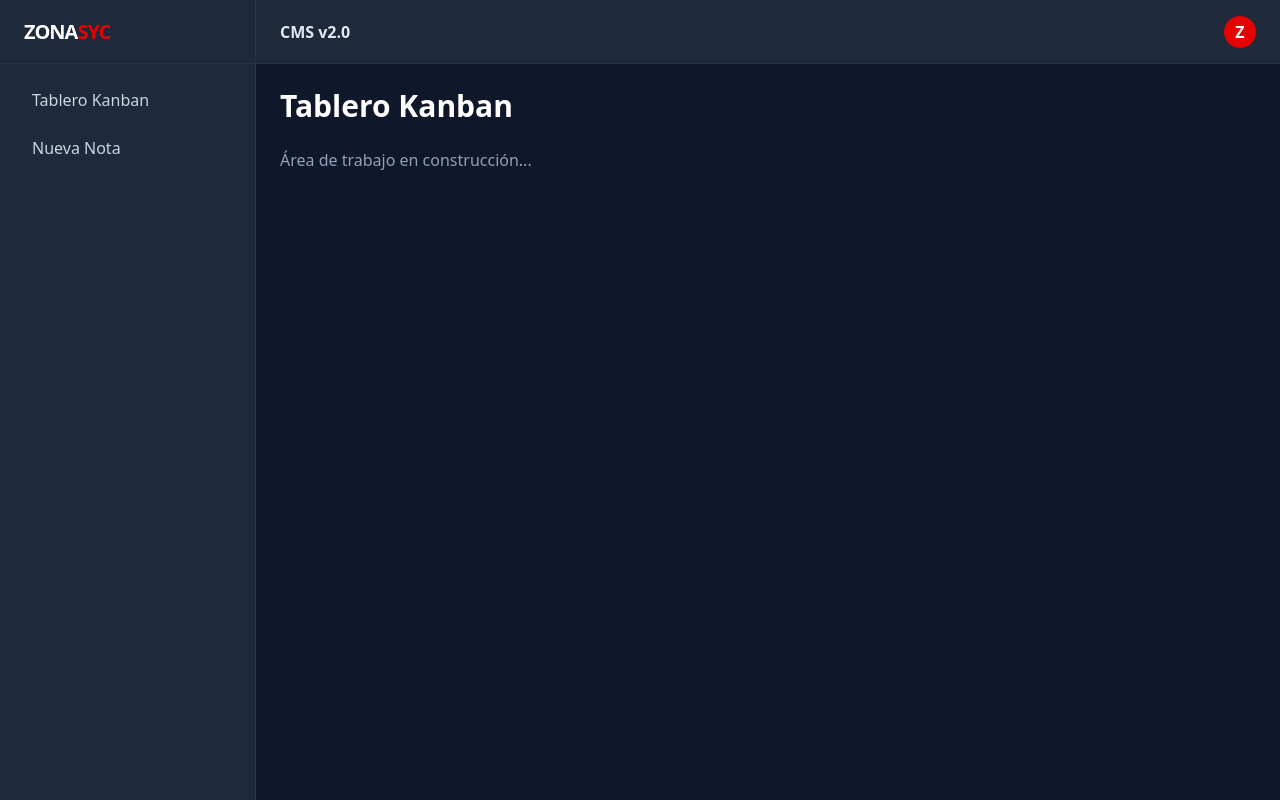
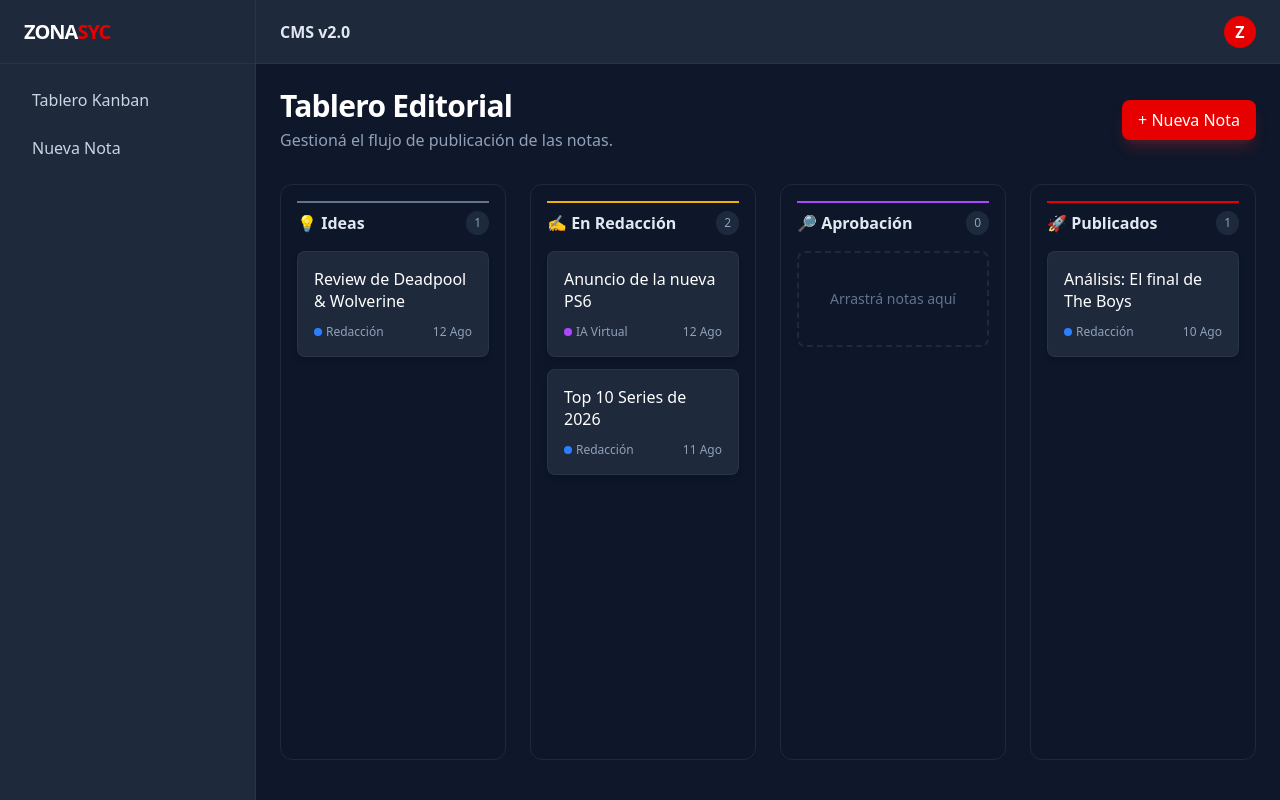
Before and after one commit to tomireyes28/zonasyc, a Next.js app in the folder frontend/: page /admin in a window 1280 px wide. Built offline with nearby package versions, Linux system fonts and the light colour scheme.

Commit message:
feat: design kanban board layout and static UI cards

```diff
--- a/frontend/src/app/admin/page.tsx
+++ b/frontend/src/app/admin/page.tsx
@@ -1,8 +1,97 @@
+"use client";
+
+// Datos estáticos (Mock) solo para poder diseñar hoy.
+// En el Día 11, esto va a desaparecer y vendrá de NestJS.
+const MOCK_COLUMNS = [
+  {
+    id: "IDEA",
+    title: "💡 Ideas",
+    borderColor: "border-slate-500",
+    cards: [
+      { id: '1', title: 'Review de Deadpool & Wolverine', author: 'Redacción', date: '12 Ago' }
+    ]
+  },
+  {
+    id: "DRAFT",
+    title: "✍️ En Redacción",
+    borderColor: "border-yellow-500",
+    cards: [
+      { id: '2', title: 'Anuncio de la nueva PS6', author: 'IA Virtual', date: '12 Ago' },
+      { id: '3', title: 'Top 10 Series de 2026', author: 'Redacción', date: '11 Ago' }
+    ]
+  },
+  {
+    id: "REVIEW",
+    title: "🔎 Aprobación",
+    borderColor: "border-purple-500",
+    cards: []
+  },
+  {
+    id: "PUBLISHED",
+    title: "🚀 Publicados",
+    borderColor: "border-zonasyc-red",
+    cards: [
+      { id: '4', title: 'Análisis: El final de The Boys', author: 'Redacción', date: '10 Ago' }
+    ]
+  },
+];
+
 export default function AdminDashboard() {
   return (
-    <div>
-      <h1 className="text-3xl font-bold text-white mb-6">Tablero Kanban</h1>
-      <p className="text-slate-400">Área de trabajo en construcción...</p>
+    <div className="h-full flex flex-col">
+      {/* Cabecera del Tablero */}
+      <div className="flex items-center justify-between mb-8">
+        <div>
+          <h1 className="text-3xl font-bold text-white tracking-tight">Tablero Editorial</h1>
+          <p className="text-slate-400 mt-1">Gestioná el flujo de publicación de las notas.</p>
+        </div>
+        <button className="bg-zonasyc-red hover:bg-red-700 text-white font-medium py-2 px-4 rounded-lg transition-colors shadow-lg shadow-red-500/20">
+          + Nueva Nota
+        </button>
+      </div>
+
+      {/* Grilla Kanban */}
+      <div className="flex-1 grid grid-cols-1 md:grid-cols-2 xl:grid-cols-4 gap-6 overflow-x-auto pb-4">
+        {MOCK_COLUMNS.map((col) => (
+          <div key={col.id} className="flex flex-col bg-slate-900/50 rounded-xl p-4 border border-slate-800">
+            {/* Título de la Columna */}
+            <div className={`border-t-2 ${col.borderColor} pt-2 mb-4 flex items-center justify-between`}>
+              <h2 className="text-slate-200 font-semibold">{col.title}</h2>
+              <span className="bg-slate-800 text-slate-400 text-xs py-1 px-2 rounded-full font-medium">
+                {col.cards.length}
+              </span>
+            </div>
+
+            {/* Zona de Tarjetas (Cards) */}
+            <div className="flex-1 space-y-3 min-h-50">
+              {col.cards.map((card) => (
+                <div
+                  key={card.id}
+                  className="bg-zonasyc-card border border-slate-700/50 p-4 rounded-lg shadow-md cursor-grab active:cursor-grabbing hover:border-slate-500 transition-colors group"
+                >
+                  <h3 className="text-white font-medium mb-3 leading-snug group-hover:text-zonasyc-red transition-colors">
+                    {card.title}
+                  </h3>
+                  <div className="flex items-center justify-between text-xs text-slate-400">
+                    <span className="flex items-center gap-1">
+                      <div className={`w-2 h-2 rounded-full ${card.author === 'IA Virtual' ? 'bg-purple-500' : 'bg-blue-500'}`}></div>
+                      {card.author}
+                    </span>
+                    <span>{card.date}</span>
+                  </div>
+                </div>
+              ))}
+
+              {/* Mensaje de columna vacía */}
+              {col.cards.length === 0 && (
+                <div className="h-24 border-2 border-dashed border-slate-800 rounded-lg flex items-center justify-center text-slate-500 text-sm">
+                  Arrastrá notas aquí
+                </div>
+              )}
+            </div>
+          </div>
+        ))}
+      </div>
     </div>
   );
 }
```
